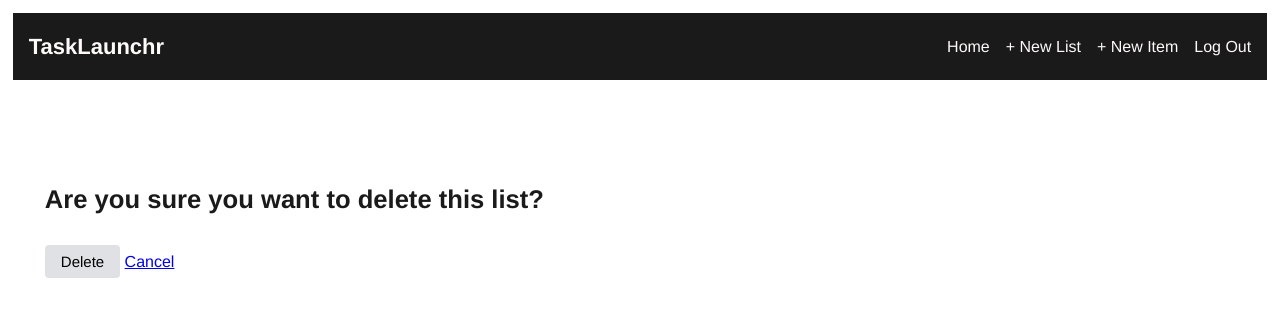
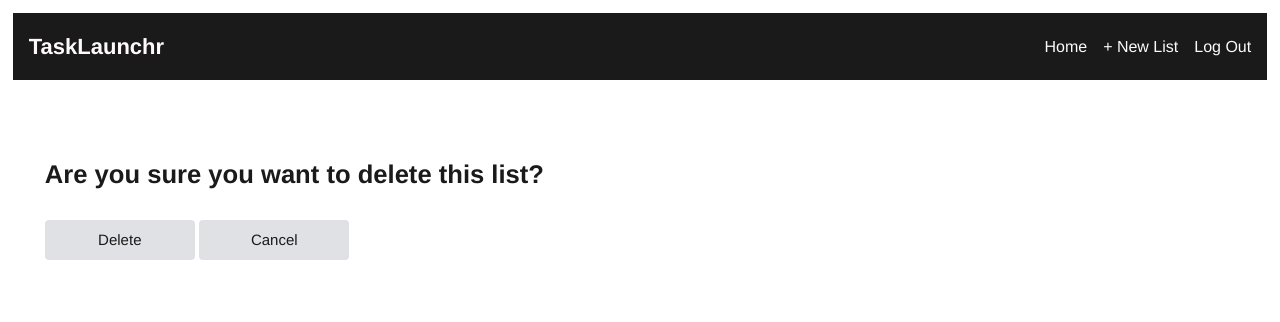
Before and after one commit to villoslado/tasklaunchr, a Django app: page /todos/1/delete/ in a window 1280 px wide. Shown: the top 322 px of the page. Run offline with Django 5.2, Linux system fonts and the light colour scheme; a user stored in the database is signed in; data comes from the database, SQL or seed files in the repository; both versions use the stored data as it was after the commit.

Commit message:
CSS changes complete

```diff
--- a/todos/static/css/todos.css
+++ b/todos/static/css/todos.css
@@ -15,7 +15,7 @@ main {
 }
 
 header {
-    margin-bottom: 50px;
+    margin-bottom: 25px;
 }
 
 footer {
@@ -24,7 +24,7 @@ footer {
     background-color: #1a1a1a;
     color: #FFFAFA;
     margin-top: 50px;
-    text-align: center;
+    text-align: left;
 }
 
 h1 {
@@ -127,7 +127,7 @@ button:hover, button:focus {
     width: 100%;
     height: 400px;
     overflow: hidden;
-    margin: 50px 0px;
+    margin: 25px 0px;
     border-radius: 2px;
     box-shadow: 2px 2px 4px rgba(0,0,0,0.5);
 }
@@ -153,3 +153,73 @@ button:hover, button:focus {
         font-size: 1.2em;
     }
 }
+
+.button {
+    font-family: Helvetica, sans-serif;
+    padding: 8px 16px;
+    background: #dfe1e5;
+    font-size: 15px;
+    border: none;
+    border-radius: 4px;
+    cursor: pointer;
+    text-decoration: none;
+    display: inline-block;
+    color: #1a1a1a;
+    transition: background-color 0.3s ease, color 0.3s ease;
+    width: 150px; /* Set a fixed width for consistency */
+    text-align: center; /* Center the text */
+}
+
+.button:hover, .button:focus {
+    color: #081c15;
+    background-color: #b3d89c; /* Green color on hover */
+}
+
+.button.delete {
+    background-color: #dfe1e5;
+}
+
+.button.delete:hover, .button.delete:focus {
+    background-color: #a71e34; /* Red color on hover */
+    color: whitesmoke; /* Text color on hover */
+}
+
+.button.cancel {
+    background-color: #dfe1e5;
+}
+
+.button.cancel:hover, .button.cancel:focus {
+    background-color: #a71e34; /* Red color on hover */
+    color: whitesmoke; /* Text color on hover */
+}
+
+.button.create {
+    background-color: #dfe1e5;
+}
+
+.button.create:hover, .button.create:focus {
+    background-color: #b3d89c; /* Green color on hover */
+    color: #081c15; /* Text color on hover */
+}
+
+/* Specific styles for forms to ensure consistent button height */
+.form-page .form-button {
+    height: 40px; /* Set a fixed height for consistency */
+    line-height: 40px; /* Set a fixed line-height for consistency */
+    padding: 0; /* Remove default padding */
+}
+
+/* Specific styles for buttons in delete.html */
+.delete-page .delete-button {
+    height: 40px; /* Set a fixed height for consistency */
+    line-height: 40px; /* Set a fixed line-height for consistency */
+    padding: 0; /* Remove default padding */
+    display: inline-block;
+    text-align: center;
+    vertical-align: middle;
+}
+
+.delete-page .button.cancel:hover, .delete-page .button.cancel:focus {
+    background-color: #b3d89c; /* Green color on hover */
+    color: #081c15; /* Text color on hover */
+}
--- a/todos/templates/base.html
+++ b/todos/templates/base.html
@@ -47,9 +47,9 @@
                         <li class="nav-item">
                             <a class="nav-link" href="{% url 'todo_list_create' %}">+ New List</a>
                         </li>
-                        <li class="nav-item">
+                        {% comment %} <li class="nav-item">
                             <a class="nav-link" href="{% url 'todo_item_create' %}">+ New Item</a>
-                        </li>
+                        </li> {% endcomment %}
                         <li class="nav-item">
                             <a class="nav-link" href="{% url 'logout' %}">Log Out</a>
                         </li>
--- a/todos/templates/todos/delete.html
+++ b/todos/templates/todos/delete.html
@@ -3,20 +3,14 @@
     TaskLaunchr - Delete List
 {% endblock title %}
 {% block content %}
-    <main>
+    <main class="delete-page">
         <div>
             <h1>Are you sure you want to delete this list?</h1>
             <form method="post">
                 {% csrf_token %}
-                {% if form.errors %}
-                    <div class="form-errors">
-                        <ul>
-                            {% for error in form.non_field_errors %}<li>{{ error }}</li>{% endfor %}
-                        </ul>
-                    </div>
-                {% endif %}
-                <button type="submit" id="delete-btn">Delete</button>
-                <a href="{% url 'todo_list_list' %}" class="button">Cancel</a>
+                <button type="submit" class="button delete delete-button">Delete</button>
+                <a href="{% url 'todo_list_detail' id %}"
+                   class="button cancel delete-button">Cancel</a>
             </form>
         </div>
     </main>
--- a/todos/urls.py
+++ b/todos/urls.py
@@ -13,7 +13,7 @@ urlpatterns = [
     path("", todo_list_list, name="todo_list_list"),
     path("<int:id>/", show_list, name="todo_list_detail"),
     path("create/", create_list, name="todo_list_create"),
-    path("items/create/", create_item, name="todo_item_create"),
+    path("items/create/<int:list_id>/", create_item, name="todo_item_create"),
     path("<int:id>/edit/", edit_list, name="todo_list_update"),
     path("items/<int:id>/edit/", edit_item, name="todo_item_update"),
     path("<int:id>/delete/", delete_list, name="todo_list_delete"),
--- a/todos/views.py
+++ b/todos/views.py
@@ -9,7 +9,7 @@ from todos.forms import TodoListForm, TodoItemForm
 @login_required
 def todo_list_list(request: HttpRequest) -> HttpResponse:
     todos = TodoList.objects.all()
-    return render(request, "todos/list.html", {"todolist_list": todos})
+    return render(request, "todos/list.html", {"todo_list_list": todos})
 
 
 # View to show details of a specific to-do list
@@ -34,15 +34,17 @@ def create_list(request: HttpRequest) -> HttpResponse:
 
 # View to create a new to-do item
 @login_required
-def create_item(request: HttpRequest) -> HttpResponse:
+def create_item(request: HttpRequest, list_id=None) -> HttpResponse:
+    todolist = get_object_or_404(TodoList, id=list_id)
     if request.method == "POST":
         form = TodoItemForm(request.POST)
         if form.is_valid():
             todoitem = form.save()
             return redirect("todo_list_detail", id=todoitem.todolist.id)
     else:
-        form = TodoItemForm()
-    return render(request, "todos/create_item.html", {"form": form})
+        initial_data = {"todolist": todolist}
+        form = TodoItemForm(initial=initial_data)
+    return render(request, "todos/create_item.html", {"form": form, "list_id": list_id})
 
 
 # View to edit an existing to-do list
@@ -94,4 +96,4 @@ def delete_list(request: HttpRequest, id: int) -> HttpResponse:
     if request.method == "POST":
         todolist.delete()
         return redirect("todo_list_list")
-    return render(request, "todos/delete.html")
+    return render(request, "todos/delete.html", {"id": id})
```
Also changed, not shown: todos/templates/todos/create.html (+4 -4 lines), todos/templates/todos/create_item.html (+4 -3 lines), todos/templates/todos/detail.html (+9 -11 lines), todos/templates/todos/edit.html (+4 -3 lines), todos/templates/todos/edit_item.html (+4 -4 lines), todos/templates/todos/list.html (+2 -5 lines), db.sqlite3.
